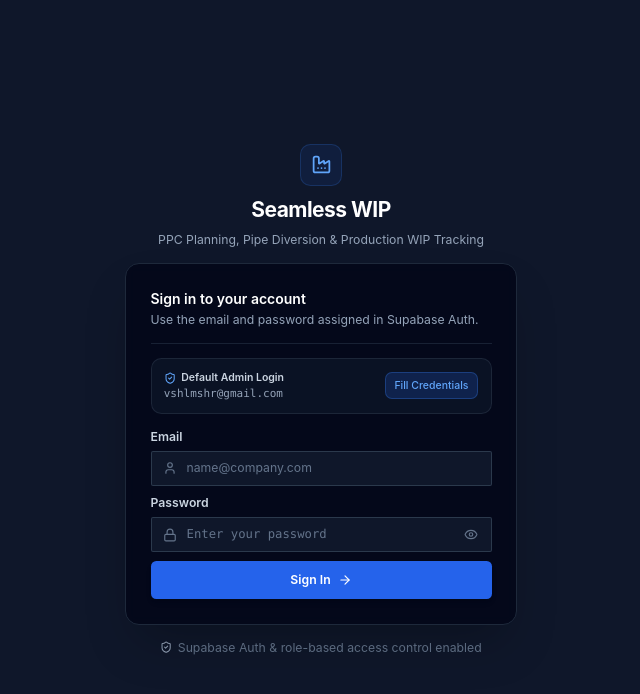
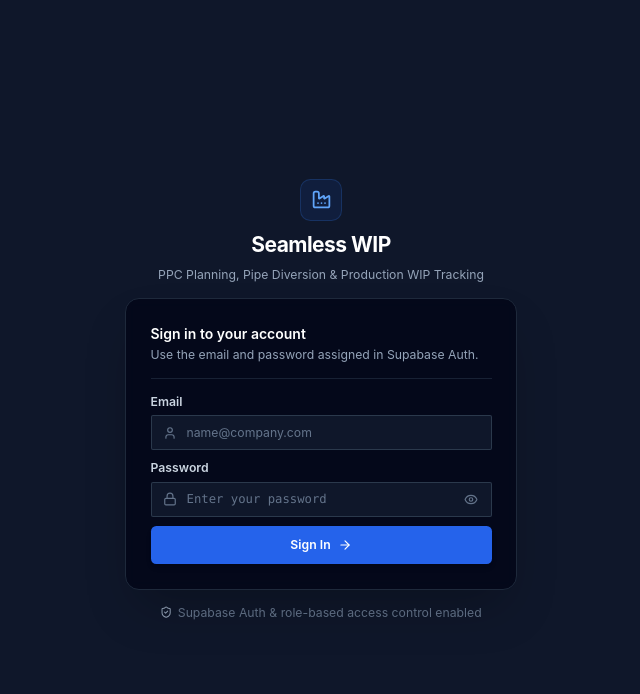
Before and after one commit to vishustp/WIP_Tracking, a Next.js app: page /login in a window 1280 px wide. Shown: the top 694 px of the page, without its empty margins (319-959 px from the left). Built offline with nearby package versions, Linux system fonts and the light colour scheme.

Commit message:
Update page.tsx

```diff
--- a/app/login/page.tsx
+++ b/app/login/page.tsx
@@ -117,28 +117,7 @@ export default function LoginPage() {
             <p className="text-sm text-slate-400 mt-0.5">Use the email and password assigned in Supabase Auth.</p>
           </div>
 
-          <div className="rounded-xl bg-slate-900/70 border border-slate-800/90 p-3.5 flex items-center justify-between gap-3 text-xs">
-            <div>
-              <div className="text-slate-300 font-semibold flex items-center gap-1.5">
-                <ShieldCheck className="w-3.5 h-3.5 text-blue-400" />
-                <span>Default Admin Login</span>
-              </div>
-              <div className="text-slate-400 font-mono mt-0.5 text-[11px]">vshlmshr@gmail.com</div>
-            </div>
-            <button
-              type="button"
-              onClick={() => {
-                setEmail('vshlmshr@gmail.com');
-                setPassword('AdminPassword123!');
-                if (errorMessage) setErrorMessage(null);
-              }}
-              className="px-2.5 py-1.5 rounded-lg bg-blue-600/20 hover:bg-blue-600/30 text-blue-400 hover:text-blue-300 border border-blue-500/30 font-medium transition-colors cursor-pointer text-xs shrink-0"
-            >
-              Fill Credentials
-            </button>
-          </div>
-
-          {errorMessage && (
+                   {errorMessage && (
             <div className="flex items-start gap-2.5 p-3 rounded-lg bg-rose-500/10 border border-rose-500/20 text-rose-400 text-sm">
               <AlertCircle className="w-4 h-4 shrink-0 mt-0.5" />
               <span>{errorMessage}</span>
```
